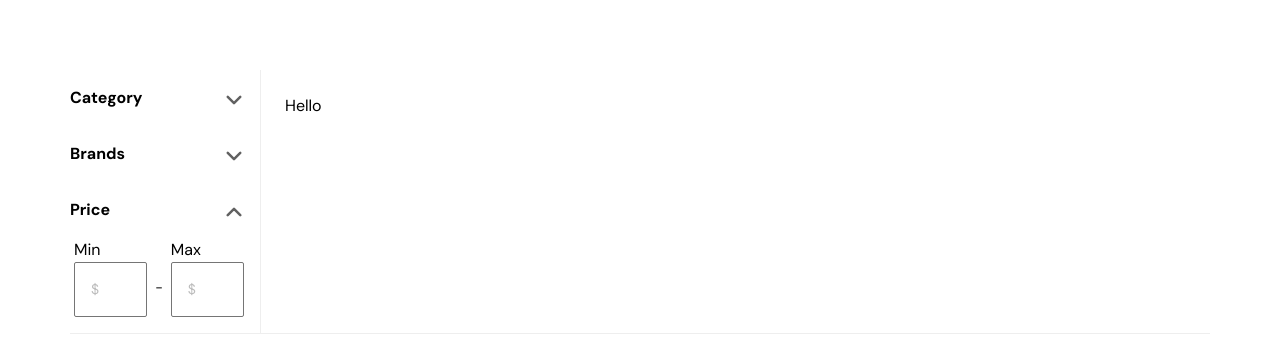
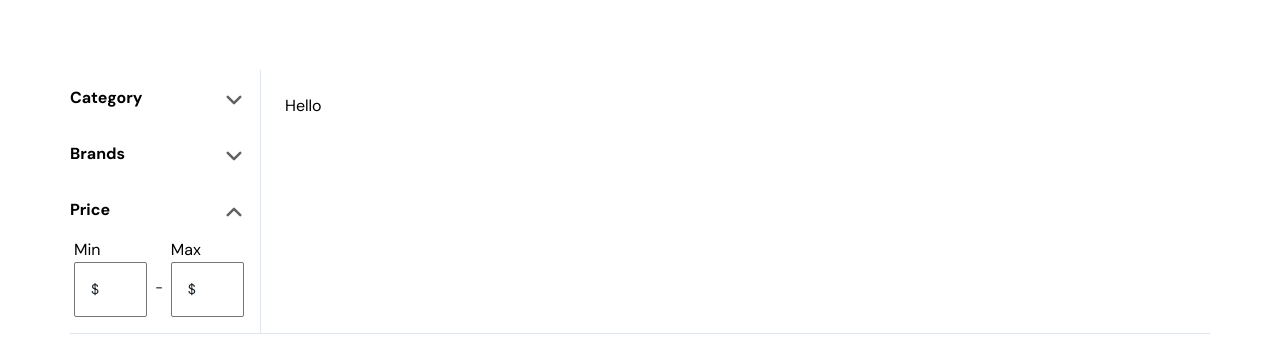
Before and after one commit to webdevsk/bestbuy-clone, a React (Vite) app: page / in a window 1280 px wide. Shown: the part 1314-1670 px from the top of the page. Built offline with nearby package versions, Linux system fonts and the light colour scheme.

Commit message:
Small fixes in Price filter

```diff
--- a/src/components/Filters.jsx
+++ b/src/components/Filters.jsx
@@ -93,7 +93,7 @@ const Filters = ({ products }) => {
                 <input
                   type="text"
                   placeholder="$"
-                  className="max-w-full rounded-sm border border-gray-600 p-4 ring-4 ring-transparent ring-offset-1 ring-offset-transparent transition-[box-shadow] focus-visible:border-blue-900 focus-visible:outline-none focus-visible:ring-blue-100 focus-visible:ring-offset-blue-900"
+                  className="max-w-full rounded-sm border border-gray-600 p-4 ring-4 ring-transparent ring-offset-1 ring-offset-transparent transition-[box-shadow] placeholder:text-body focus-visible:border-blue-900 focus-visible:outline-none focus-visible:ring-blue-100 focus-visible:ring-offset-blue-900"
                   onKeyDown={(event) =>
                     !/[0-9]|Backspace/.test(event.key) && event.preventDefault()
                   }
@@ -107,7 +107,7 @@ const Filters = ({ products }) => {
                 <input
                   type="text"
                   placeholder="$"
-                  className="max-w-full rounded-sm border border-gray-600 p-4 ring-4 ring-transparent ring-offset-1 ring-offset-transparent transition-[box-shadow] focus-visible:border-blue-900 focus-visible:outline-none focus-visible:ring-blue-100 focus-visible:ring-offset-blue-900"
+                  className="max-w-full rounded-sm border border-gray-600 p-4 ring-4 ring-transparent ring-offset-1 ring-offset-transparent transition-[box-shadow] placeholder:text-body focus-visible:border-blue-900 focus-visible:outline-none focus-visible:ring-blue-100 focus-visible:ring-offset-blue-900"
                   onKeyDown={(event) =>
                     !/[0-9]|Backspace/.test(event.key) && event.preventDefault()
                   }
--- a/src/components/ProductItem.jsx
+++ b/src/components/ProductItem.jsx
@@ -22,6 +22,7 @@ const ProductItem = ({
           className={`aspect-square w-full object-contain ${imageClass ?? ""}`}
           src={product?.thumbnail}
           alt={product?.title}
+          loading="lazy"
           {...imageProps}
         />
       </div>
--- a/src/components/ProductsGallery.jsx
+++ b/src/components/ProductsGallery.jsx
@@ -7,7 +7,7 @@ const ProductsGallery = () => {
   return (
     <>
       <section>
-        <div className="container flex divide-x border-b xl:px-0">
+        <div className="container flex divide-x divide-[#e0e6ef] border-b border-[#e0e6ef] xl:px-0">
           <div className="hidden xl:block xl:w-1/6">
             <Filters products={products} />
           </div>
```
